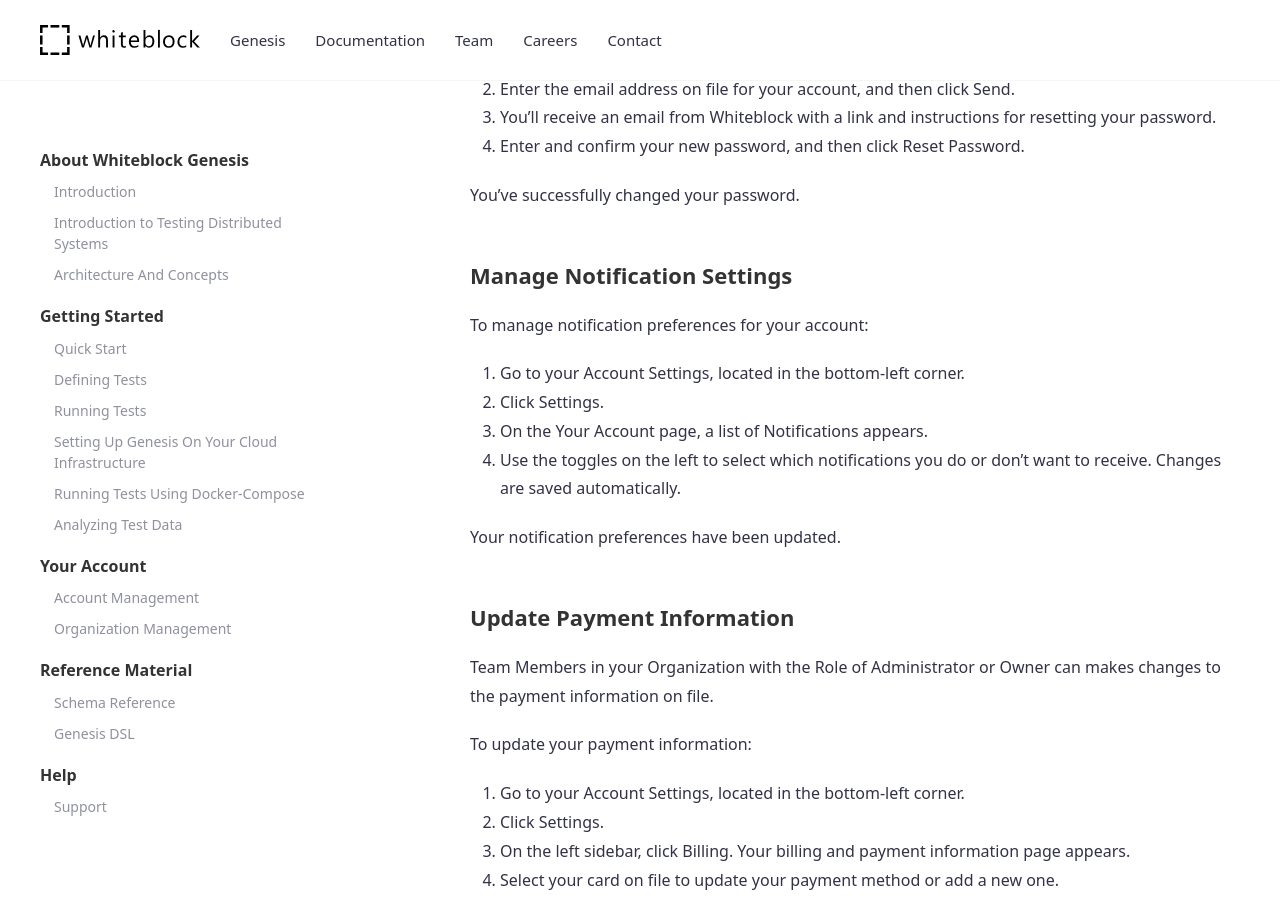
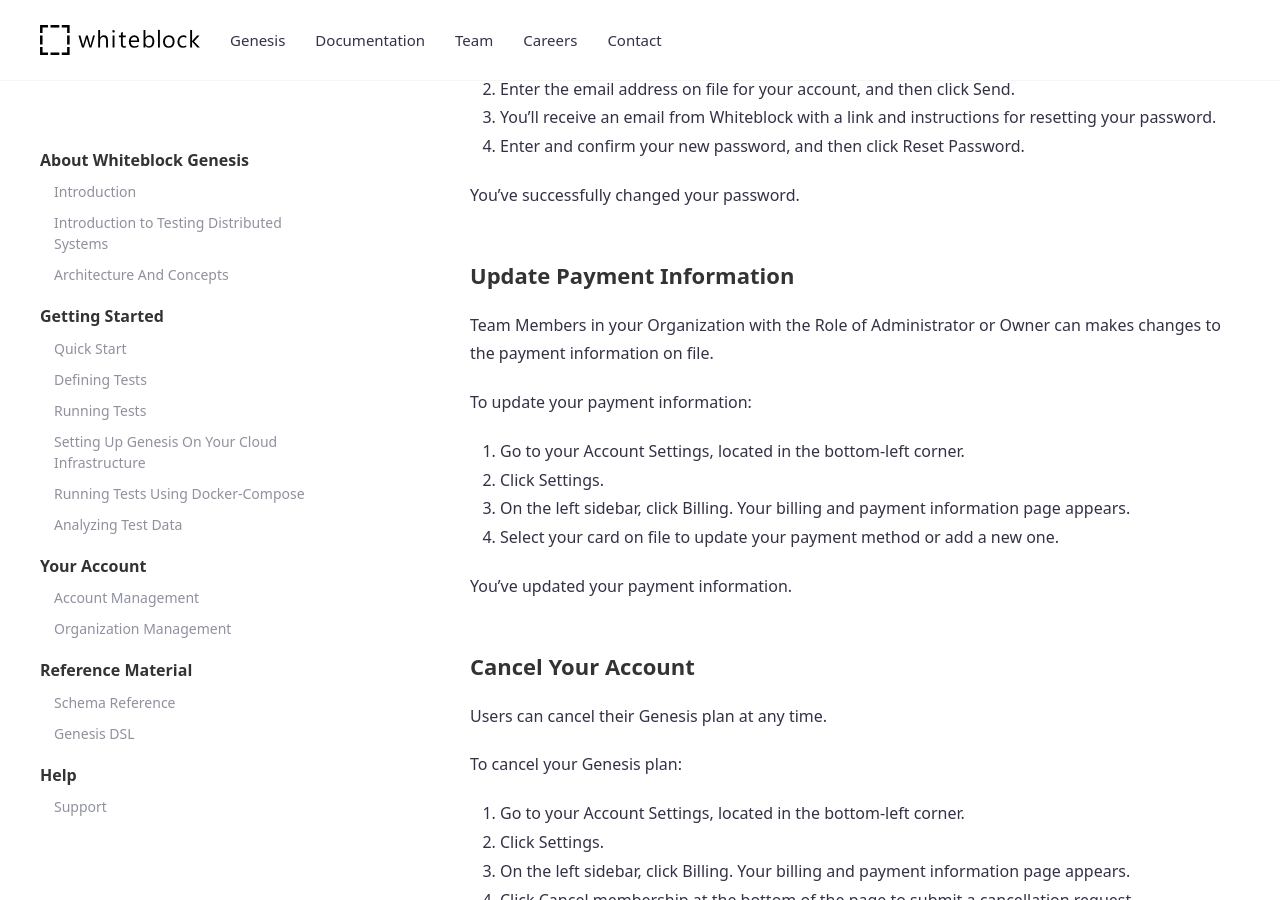
Before and after one commit to whiteblock/genesis-docs, a Jekyll site: the page built from _docs/account_management.md, in a window 1280 px wide and 900 px high, scrolled down 1068 px. Built offline with Jekyll 4.4.1, drawn with Linux system fonts in a browser that asks for light colours.

Commit message:
documentation fixes

```diff
--- a/_docs/account_management.md
+++ b/_docs/account_management.md
@@ -38,16 +38,6 @@
 
 You've successfully changed your password.
 
-### Manage Notification Settings
-To manage notification preferences for your account:
-
-1. Go to your Account Settings, located in the bottom-left corner.
-2. Click Settings.
-3. On the Your Account page, a list of Notifications appears.
-4. Use the toggles on the left to select which notifications you do or don't want to receive. Changes are saved automatically.
-
-Your notification preferences have been updated.
-
 ### Update Payment Information
 Team Members in your Organization with the Role of Administrator or Owner can makes changes to the payment information on file.
 
```
Also changed, not shown: _docs/running_on_your_infrastructure.md (+1 -0 lines).
